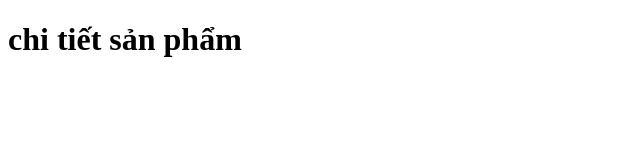
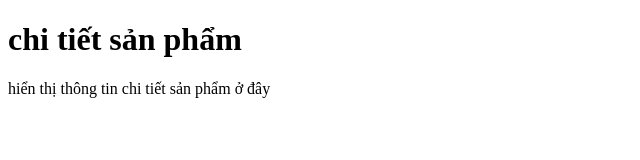
Before and after one commit to NguyenKhacPhuocc/hoc-git-f7-24, a plain HTML site: page chitietsp.html in a window 1280 px wide. Shown: the whole page, without its empty margins (0-640 px from the left). Drawn offline with Linux system fonts and the light colour scheme.

Commit message:
cập nhật trang chi tiết sản phẩm

```diff
--- a/chitietsp.html
+++ b/chitietsp.html
@@ -7,5 +7,7 @@
 </head>
 <body>
   <h1>chi tiết sản phẩm</h1>
+
+  <p> hiển thị thông tin chi tiết sản phẩm ở đây</p>
 </body>
 </html>
```
